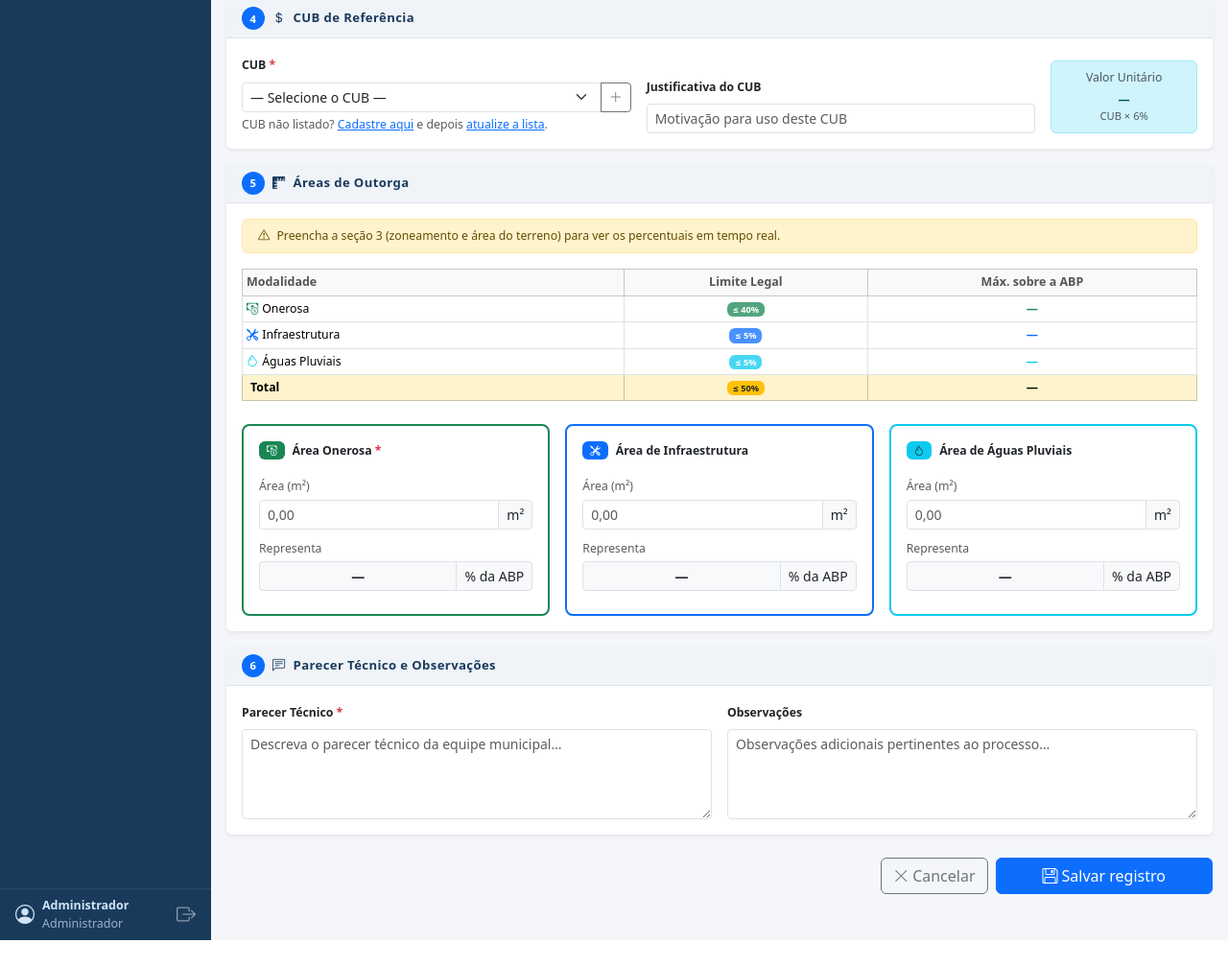
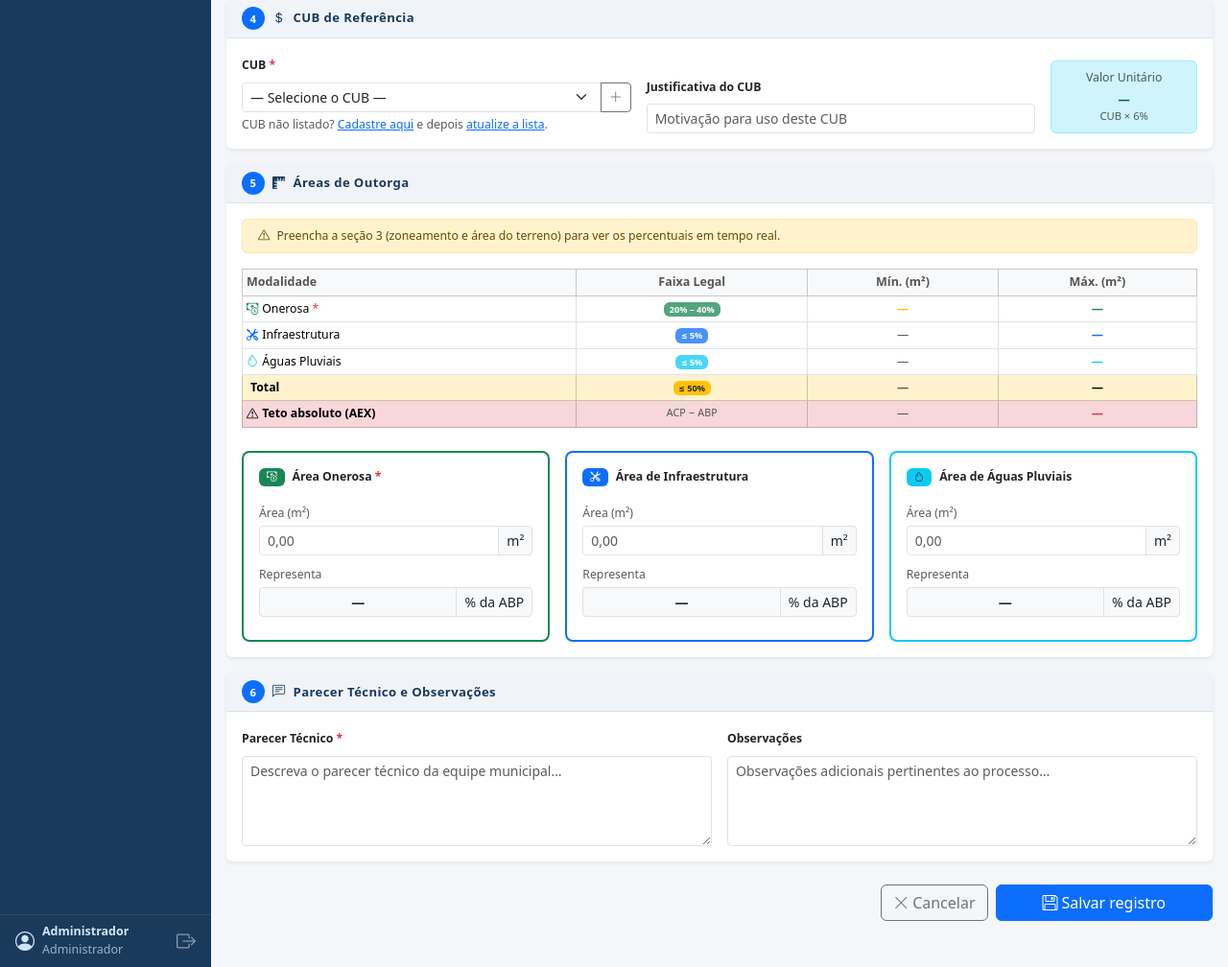
Before and after one commit to fabinhocoe/CMAIU, a Flask app: page /solo-criado/novo in a window 1280 px wide. Shown: the part 1051-2059 px from the top of the page at 96% size. Before the commit the page ends 2031 px from the top, so only its background shows below. Run offline with Flask 3, Linux system fonts and the light colour scheme; a user stored in the database is signed in.

Commit message:
feat: enforce all Solo Criado outorga rules in the edit form in real-time
- Limits table: new columns for min/max; onerosa shows 20-40% band; AEX row added as absolute ceiling
- atualizarPercs(): onerosa warns below 20% minimum; total checks AEX cap and shows remaining AEX
- scAreaConstruida input now triggers atualizarPercs() so AEX updates live as user types

Co-Authored-By: Claude Sonnet 4.6 <noreply@anthropic.com>
Claude-Session: https://claude.ai/code/session_01VXWAfgFSAm4ZBKgqyac9J3

```diff
--- a/templates/solo_criado/form.html
+++ b/templates/solo_criado/form.html
@@ -229,6 +229,7 @@
           <div class="input-group input-group-sm">
             <input type="number" step="0.01" min="0" name="area_construida_total" id="scAreaConstruida"
                    class="form-control" placeholder="0,00"
+                   oninput="atualizarPercs()"
                    value="{{ '%.2f'|format(sc.area_construida_total) if sc and sc.area_construida_total else '' }}">
             <span class="input-group-text">m²</span>
           </div>
@@ -385,31 +386,42 @@
         <table class="table table-sm table-bordered text-center small mb-0">
           <thead class="table-light">
             <tr>
-              <th class="text-start" style="width:40%">Modalidade</th>
-              <th>Limite Legal</th>
-              <th>Máx. sobre a ABP</th>
+              <th class="text-start" style="width:35%">Modalidade</th>
+              <th>Faixa Legal</th>
+              <th>Mín. (m²)</th>
+              <th>Máx. (m²)</th>
             </tr>
           </thead>
           <tbody>
             <tr>
-              <td class="text-start"><i class="bi bi-cash-coin text-success me-1"></i>Onerosa</td>
-              <td><span class="badge bg-success bg-opacity-75">≤ 40%</span></td>
+              <td class="text-start"><i class="bi bi-cash-coin text-success me-1"></i>Onerosa <span class="text-danger">*</span></td>
+              <td><span class="badge bg-success bg-opacity-75">20% – 40%</span></td>
+              <td id="limLegOnMin" class="fw-bold text-warning">—</td>
               <td id="limLegOn" class="fw-bold text-success">—</td>
             </tr>
             <tr>
               <td class="text-start"><i class="bi bi-tools text-primary me-1"></i>Infraestrutura</td>
               <td><span class="badge bg-primary bg-opacity-75">≤ 5%</span></td>
+              <td class="text-muted">—</td>
               <td id="limLegIn" class="fw-bold text-primary">—</td>
             </tr>
             <tr>
               <td class="text-start"><i class="bi bi-droplet text-info me-1"></i>Águas Pluviais</td>
               <td><span class="badge bg-info bg-opacity-75">≤ 5%</span></td>
+              <td class="text-muted">—</td>
               <td id="limLegAg" class="fw-bold text-info">—</td>
             </tr>
             <tr class="table-warning fw-bold">
               <td class="text-start"><i class="bi bi-sigma me-1"></i>Total</td>
               <td><span class="badge bg-warning text-dark">≤ 50%</span></td>
+              <td class="text-muted">—</td>
               <td id="limLegTot">—</td>
+            </tr>
+            <tr class="table-danger">
+              <td class="text-start fw-bold"><i class="bi bi-exclamation-triangle me-1"></i>Teto absoluto (AEX)</td>
+              <td class="small text-muted">ACP − ABP</td>
+              <td class="text-muted">—</td>
+              <td id="limLegAex" class="fw-bold text-danger">—</td>
             </tr>
           </tbody>
         </table>
@@ -612,14 +624,28 @@ function fmtPerc(v) {
   return v.toLocaleString('pt-BR', {minimumFractionDigits:2, maximumFractionDigits:2}) + '%';
 }
 
+function getAEX() {
+  const abp = getABP();
+  const acp = parseFloat(document.getElementById('scAreaConstruida')?.value) || 0;
+  return abp > 0 && acp > 0 ? Math.max(0, acp - abp) : 0;
+}
+
 function atualizarPercs() {
   const abp = getABP();
+  const aex = getAEX();
 
-  // Tabela de limites
-  ['limLegOn','limLegIn','limLegAg','limLegTot'].forEach((id, i) => {
-    const pct = [0.40, 0.05, 0.05, 0.50][i];
-    document.getElementById(id).textContent = abp > 0 ? fmtArea(abp * pct) + ' m²' : '—';
+  // Tabela de limites — máximos
+  const limIds = ['limLegOn','limLegIn','limLegAg','limLegTot'];
+  const limPct = [0.40, 0.05, 0.05, 0.50];
+  limIds.forEach((id, i) => {
+    document.getElementById(id).textContent = abp > 0 ? fmtArea(abp * limPct[i]) : '—';
   });
+  // Mínimo da onerosa
+  const elOnMin = document.getElementById('limLegOnMin');
+  if (elOnMin) elOnMin.textContent = abp > 0 ? fmtArea(abp * 0.20) : '—';
+  // AEX — teto absoluto
+  const elAex = document.getElementById('limLegAex');
+  if (elAex) elAex.textContent = aex > 0 ? fmtArea(aex) : (abp > 0 ? '0,00 m² (sem excedente)' : '—');
 
   // ABP display
   const dispABP = document.getElementById('displayABP');
@@ -630,6 +656,32 @@ function atualizarPercs() {
   const aag = parseFloat(document.getElementById('inputAag').value) || 0;
   const tot = aon + ain + aag;
 
+  // Onerosa: faixa 20% – 40%
+  (function() {
+    const el    = document.getElementById('percAon');
+    const elLim = document.getElementById('limiteAon');
+    if (!abp || !aon) {
+      el.value = '—';
+      el.className = 'form-control text-center fw-bold bg-light';
+      if (elLim) elLim.innerHTML = '';
+      return;
+    }
+    const perc = aon / abp * 100;
+    const ok = perc >= 20 && perc <= 40;
+    el.value = fmtPerc(perc);
+    el.className = 'form-control text-center fw-bold ' +
+      (ok ? 'bg-success bg-opacity-10 text-success' : 'bg-danger bg-opacity-10 text-danger');
+    if (elLim) {
+      if (perc < 20)
+        elLim.innerHTML = `<span class="text-danger fw-bold"><i class="bi bi-exclamation-triangle me-1"></i>abaixo do mínimo de 20% (mín: ${fmtArea(abp * 0.20)})</span>`;
+      else if (perc > 40)
+        elLim.innerHTML = `<span class="text-danger fw-bold"><i class="bi bi-exclamation-triangle me-1"></i>excede o máximo de 40%</span>`;
+      else
+        elLim.innerHTML = `<span class="text-success"><i class="bi bi-check-circle me-1"></i>dentro da faixa (20–40%)</span>`;
+    }
+  })();
+
+  // Infra e Águas: máximo 5%
   function setPerc(percId, limId, area, limite) {
     const el    = document.getElementById(percId);
     const elLim = document.getElementById(limId);
@@ -648,21 +700,33 @@ function atualizarPercs() {
       ? `<span class="text-success"><i class="bi bi-check-circle me-1"></i>dentro do limite (${limite}%)</span>`
       : `<span class="text-danger fw-bold"><i class="bi bi-exclamation-triangle me-1"></i>excede ${limite}%</span>`;
   }
+  setPerc('percAin', 'limiteAin', ain, 5);
+  setPerc('percAag', 'limiteAag', aag, 5);
 
-  setPerc('percAon', 'limiteAon', aon, 40);
-  setPerc('percAin', 'limiteAin', ain,  5);
-  setPerc('percAag', 'limiteAag', aag,  5);
-
+  // Total: verificar 50% da ABP e teto AEX
   const divTot = document.getElementById('totalOutorga');
   if (tot > 0 && abp > 0) {
     const pt = tot / abp * 100;
-    const ok = pt <= 50;
+    const aexOk = aex <= 0 || tot <= aex + 0.005;
+    const ptOk  = pt <= 50;
+    const onOk  = aon === 0 || (() => { const p = aon/abp*100; return p >= 20 && p <= 40; })();
+    const allOk = aexOk && ptOk && onOk;
     divTot.className = 'alert small mt-3 mb-0 text-center fw-bold ' +
-      (ok ? 'alert-success' : 'alert-danger');
-    divTot.innerHTML =
-      `<i class="bi bi-${ok ? 'check-circle' : 'exclamation-triangle'} me-2"></i>` +
-      `Total: ${fmtArea(tot)} m² = ${fmtPerc(pt)} da ABP` +
-      (ok ? ' — dentro do limite de 50%' : ' — <strong>excede o limite de 50%!</strong>');
+      (allOk ? 'alert-success' : 'alert-danger');
+    let msg = `<i class="bi bi-${allOk ? 'check-circle' : 'exclamation-triangle'} me-2"></i>` +
+              `Total: ${fmtArea(tot)} = ${fmtPerc(pt)} da ABP`;
+    if (!aexOk)
+      msg += ` — <strong>⚠ ultrapassa o AEX (${fmtArea(aex)})! Reduza as áreas.</strong>`;
+    else if (!ptOk)
+      msg += ` — <strong>excede o limite de 50% da ABP!</strong>`;
+    else if (!onOk && aon > 0)
+      msg += ` — <strong>Onerosa fora da faixa 20–40%</strong>`;
+    else
+      msg += aex > 0
+        ? ` — dentro dos limites ✔ (AEX restante: ${fmtArea(aex - tot)})`
+        : ' — dentro dos limites ✔';
+    divTot.innerHTML = msg;
+    divTot.classList.remove('d-none');
   } else {
     divTot.className = 'alert small mt-3 mb-0 d-none';
   }
```
